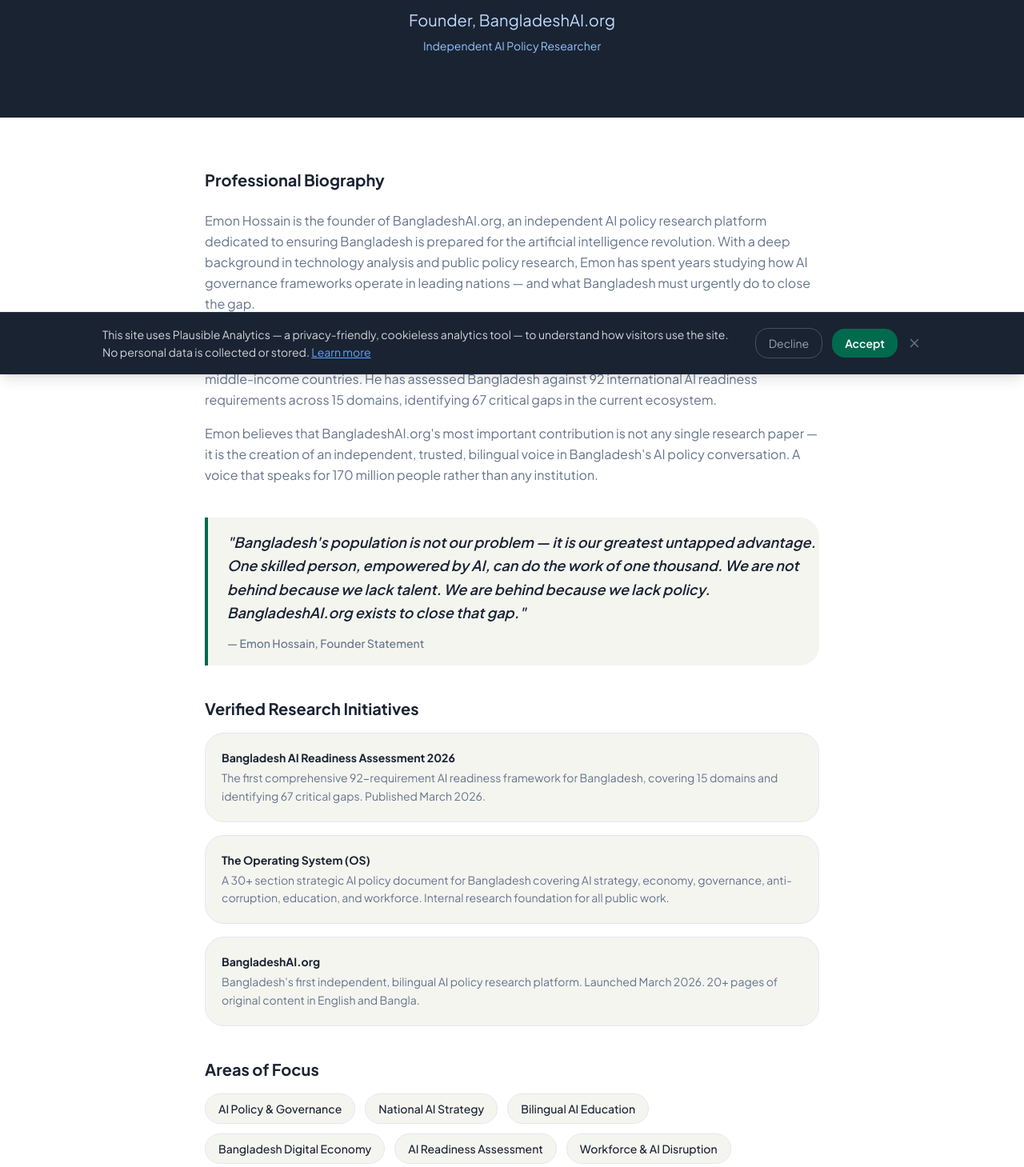
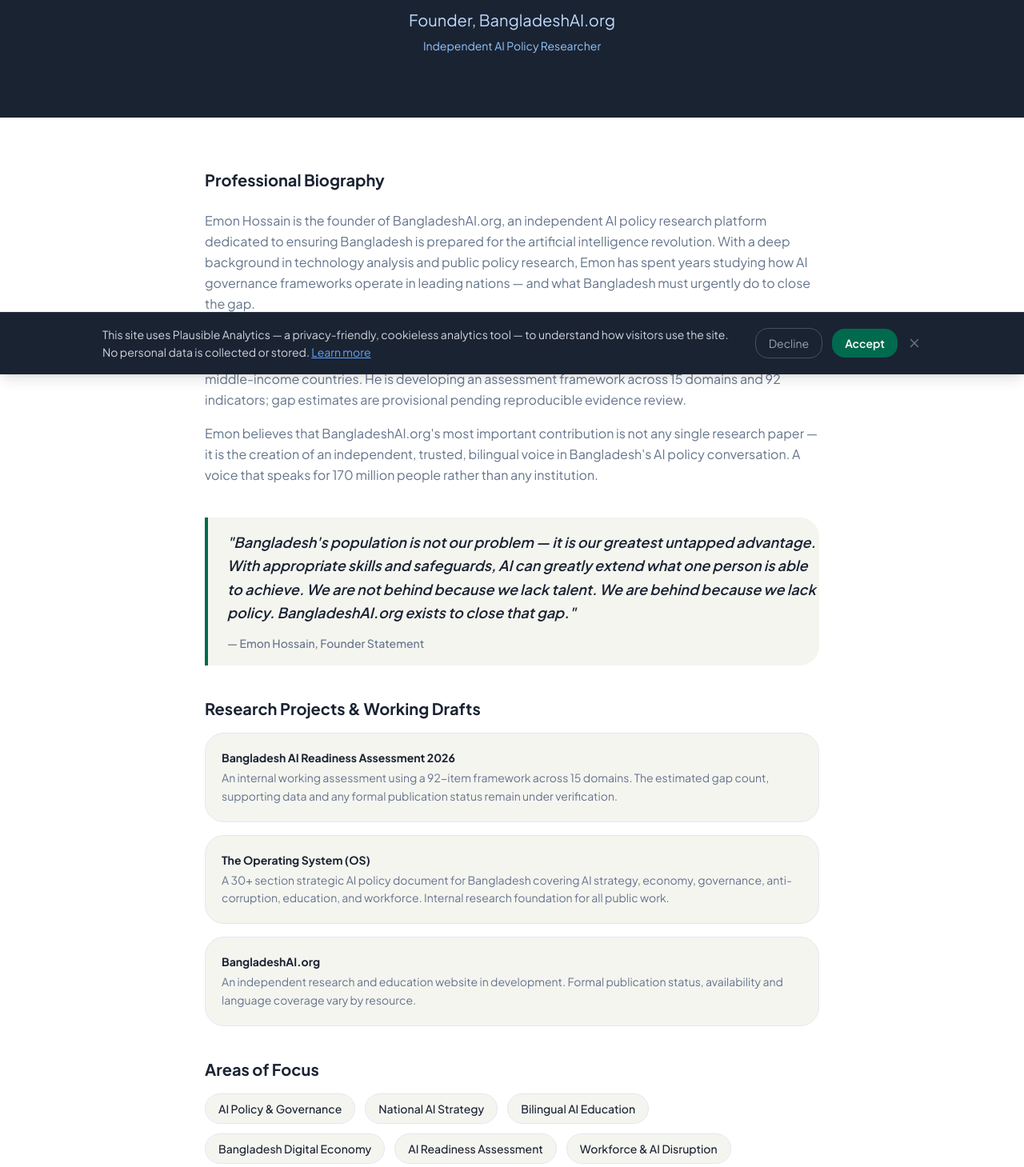
Before and after one commit to sysmoai/bangladeshai-website, a Next.js app: page /about/emon-hossain in a window 1280 px wide. Shown: the part 332-1791 px from the top of the page at 80% size. Built offline with nearby package versions, Linux system fonts and the light colour scheme; no server answers.

Commit message:
content: remove unverified publication and first-of-kind founder research assertions

```diff
--- a/app/about/emon-hossain/page.tsx
+++ b/app/about/emon-hossain/page.tsx
@@ -106,7 +106,7 @@ export default function EmonHossainPage() {
             </p>
             <p>
               {b(
-                'His research focuses on three areas: national AI readiness assessment, the economic impact of AI on Bangladesh\'s workforce, and the development of AI governance frameworks appropriate for lower-middle-income countries. He has assessed Bangladesh against 92 international AI readiness requirements across 15 domains, identifying 67 critical gaps in the current ecosystem.',
+                'His research focuses on three areas: national AI readiness assessment, the economic impact of AI on Bangladesh\'s workforce, and the development of AI governance frameworks appropriate for lower-middle-income countries. He is developing an assessment framework across 15 domains and 92 indicators; gap estimates are provisional pending reproducible evidence review.',
                 'তার গবেষণা তিনটি ক্ষেত্রে মনোযোগ দেয়: জাতীয় AI প্রস্তুতি মূল্যায়ন, বাংলাদেশের কর্মশক্তিতে AI-এর অর্থনৈতিক প্রভাব এবং নিম্ন-মধ্যম আয়ের দেশগুলির জন্য উপযুক্ত AI গভর্ন্যান্স কাঠামোর বিকাশ।'
               )}
             </p>
@@ -122,8 +122,8 @@ export default function EmonHossainPage() {
           <blockquote className="border-l-4 border-bd-green pl-6 py-4 my-10 bg-bg-light rounded-r-xl">
             <p className="text-lg font-semibold text-text-primary italic leading-relaxed mb-3">
               {b(
-                '"Bangladesh\'s population is not our problem — it is our greatest untapped advantage. One skilled person, empowered by AI, can do the work of one thousand. We are not behind because we lack talent. We are behind because we lack policy. BangladeshAI.org exists to close that gap."',
-                '"বাংলাদেশের জনসংখ্যা আমাদের সমস্যা নয় — এটি আমাদের সবচেয়ে বড় অব্যবহৃত সুবিধা। AI দ্বারা ক্ষমতায়িত একজন দক্ষ মানুষ এক হাজার জনের কাজ করতে পারে। আমরা পিছিয়ে নেই কারণ আমাদের প্রতিভার অভাব। আমরা পিছিয়ে আছি কারণ আমাদের নীতির অভাব।"'
+                '"Bangladesh\'s population is not our problem — it is our greatest untapped advantage. With appropriate skills and safeguards, AI can greatly extend what one person is able to achieve. We are not behind because we lack talent. We are behind because we lack policy. BangladeshAI.org exists to close that gap."',
+                '"বাংলাদেশের জনসংখ্যা আমাদের সমস্যা নয় — এটি আমাদের সবচেয়ে বড় অব্যবহৃত সুবিধা। দক্ষতা ও নিরাপত্তা নিশ্চিত হলে AI একজন মানুষের কাজের সক্ষমতা অনেক বাড়াতে পারে। আমরা পিছিয়ে নেই কারণ আমাদের প্রতিভার অভাব। আমরা পিছিয়ে আছি কারণ আমাদের নীতির অভাব।"'
               )}
             </p>
             <cite className={`text-sm text-text-secondary not-italic font-medium ${font}`}>
@@ -131,13 +131,13 @@ export default function EmonHossainPage() {
             </cite>
           </blockquote>
 
-          {/* Verified Research Initiatives */}
-          <h2 className={`text-xl font-bold text-text-primary mb-4 ${font}`}>{b('Verified Research Initiatives', 'যাচাইকৃত গবেষণা উদ্যোগ')}</h2>
+          {/* Research Projects & Working Drafts */}
+          <h2 className={`text-xl font-bold text-text-primary mb-4 ${font}`}>{b('Research Projects & Working Drafts', 'গবেষণা প্রকল্প ও খসড়া')}</h2>
           <div className="space-y-4 mb-10">
             <div className="bg-bg-light rounded-xl p-5 border border-border-color">
               <h3 className={`font-bold text-text-primary mb-1 text-sm ${font}`}>{b('Bangladesh AI Readiness Assessment 2026', 'বাংলাদেশ AI প্রস্তুতি মূল্যায়ন ২০২৬')}</h3>
               <p className={`text-text-secondary text-sm leading-relaxed ${font}`}>
-                {b('The first comprehensive 92-requirement AI readiness framework for Bangladesh, covering 15 domains and identifying 67 critical gaps. Published March 2026.', 'বাংলাদেশের জন্য প্রথম ব্যাপক ৯২-প্রয়োজনীয়তার AI প্রস্তুতি কাঠামো, ১৫টি ডোমেইন কভার করে এবং ৬৭টি গুরুতর ঘাটতি চিহ্নিত করে। মার্চ ২০২৬-এ প্রকাশিত।')}
+                {b('An internal working assessment using a 92-item framework across 15 domains. The estimated gap count, supporting data and any formal publication status remain under verification.', '১৫টি ক্ষেত্রে ৯২টি সূচক ব্যবহার করে তৈরি অভ্যন্তরীণ গবেষণা খসড়া। ঘাটতির সংখ্যা, উৎস ও আনুষ্ঠানিক প্রকাশনার অবস্থা যাচাই চলছে।')}
               </p>
             </div>
             <div className="bg-bg-light rounded-xl p-5 border border-border-color">
@@ -149,7 +149,7 @@ export default function EmonHossainPage() {
             <div className="bg-bg-light rounded-xl p-5 border border-border-color">
               <h3 className={`font-bold text-text-primary mb-1 text-sm ${font}`}>BangladeshAI.org</h3>
               <p className={`text-text-secondary text-sm leading-relaxed ${font}`}>
-                {b("Bangladesh's first independent, bilingual AI policy research platform. Launched March 2026. 20+ pages of original content in English and Bangla.", 'বাংলাদেশের প্রথম স্বাধীন, দ্বিভাষিক AI নীতি গবেষণা প্ল্যাটফর্ম। মার্চ ২০২৬-এ চালু হয়েছে। ইংরেজি ও বাংলায় ২০+ পাতার মৌলিক বিষয়বস্তু।')}
+                {b("An independent research and education website in development. Formal publication status, availability and language coverage vary by resource.", 'স্বাধীন গবেষণা ও শিক্ষা ওয়েবসাইট; উপকরণভেদে প্রকাশনার অবস্থা, প্রমাণ ও ভাষার পরিসর আলাদা।')}
               </p>
             </div>
           </div>
```
